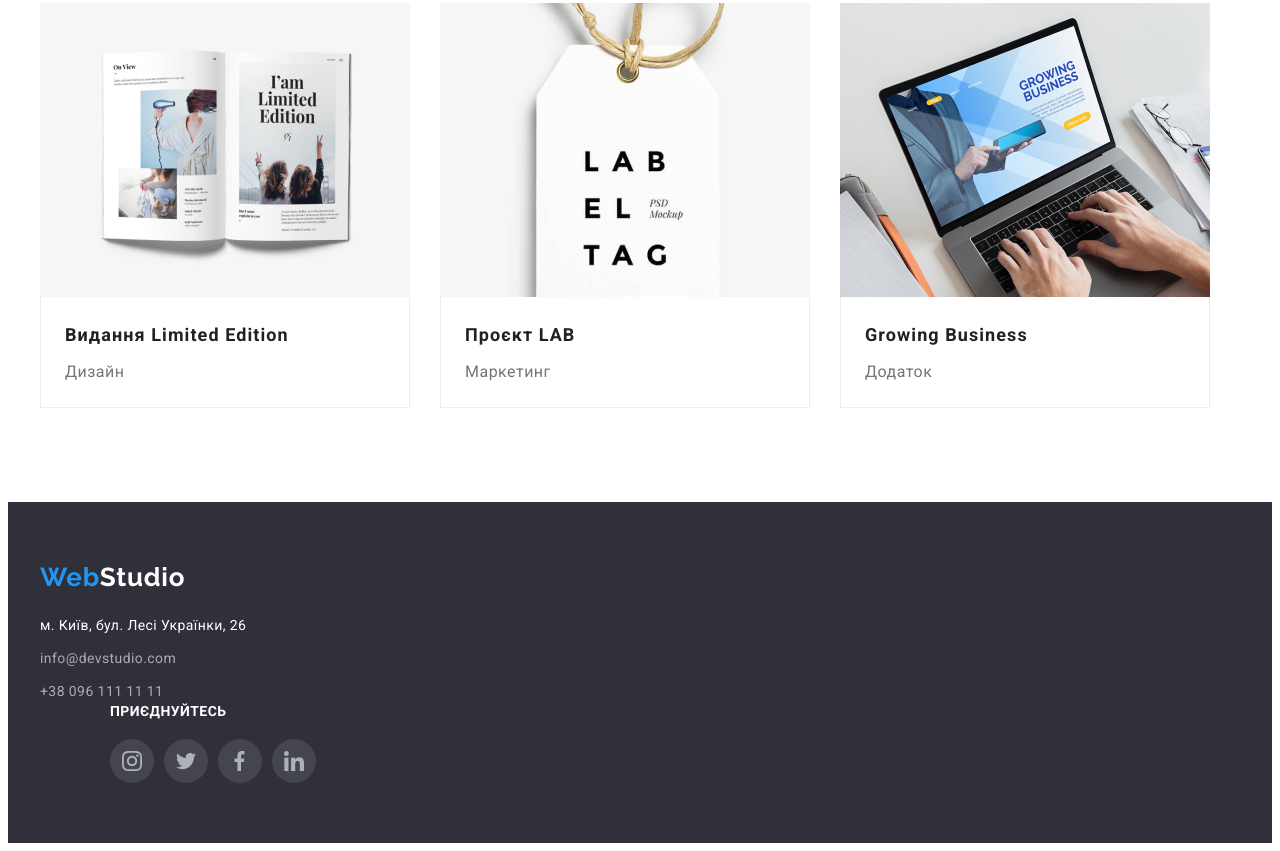
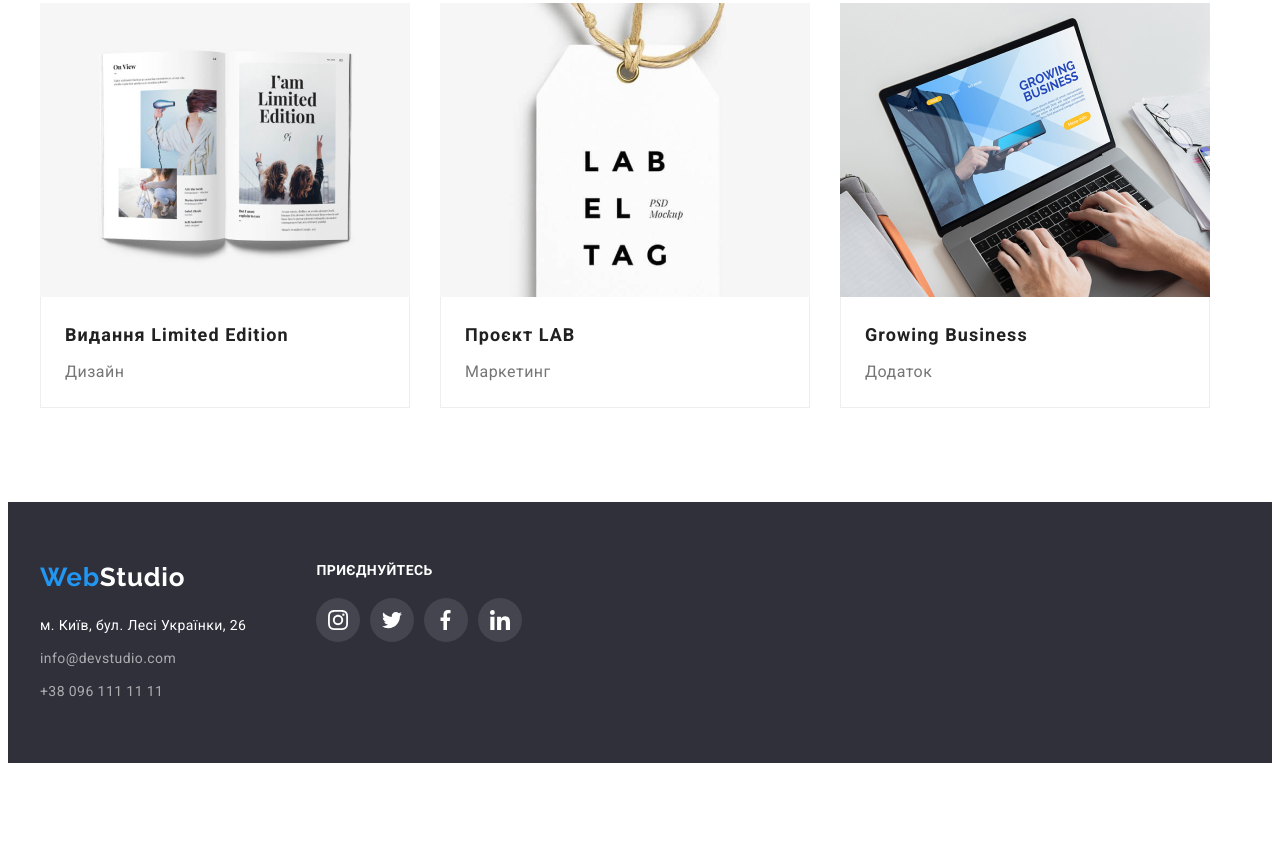
Before and after one commit to Alokhin97/goit-markup-hw-04, a plain HTML site: page portfolio.html in a window 1280 px wide. Shown: the part 1138-1989 px from the top of the page. After the commit the page ends 1909 px from the top, so only its background shows below. Drawn offline with Linux system fonts and the light colour scheme.

Commit message:
07.11.2022.17:55

```diff
--- a/portfolio.html
+++ b/portfolio.html
@@ -135,8 +135,9 @@
                     </ul></div>
                 </section>
         </main>
-        <footer class="page-footer">
+         <footer class="page-footer">
       <div class="container">
+        <div class="container-footer">
           <div class="address-footer">
             <a href="index.html" class="logo-second link">
               Web<span class="colortext-footer">Studio</span>
@@ -169,31 +170,32 @@
             <h2 class="title-join">ПРИЄДНУЙТЕСЬ</h2>
             <ul class="social-list-second">
               <li class="social-item list">
-                <a href="" class="social-link" link
-                  ><svg class="twitter-icon team-icon" width="20" height="20">
+                <a href="" class="social-link-second" link
+                  ><svg class="twitter-icon join-icon" width="20" height="20">
                     <use href="./images/icons.svg#icon-instagram"></use></svg
                 ></a>
               </li>
               <li class="social-item list">
-                <a href="" class="social-link" link
-                  ><svg class="facebook-icon team-icon" width="20" height="20">
+                <a href="" class="social-link-second" link
+                  ><svg class="facebook-icon join-icon" width="20" height="20">
                     <use href="./images/icons.svg#icon-twitter"></use></svg
                 ></a>
               </li>
               <li class="social-item list">
-                <a href="" class="social-link" link
-                  ><svg class="ins-icon team-icon" width="20" height="20">
+                <a href="" class="social-link-second" link
+                  ><svg class="ins-icon join-icon" width="20" height="20">
                     <use href="./images/icons.svg#icon-facebook"></use></svg
                 ></a>
               </li>
               <li class="social-item list">
-                <a href="" class="social-link" link
-                  ><svg class="linkedin-icon team-icon" width="20" height="20">
+                <a href="" class="social-link-second" link
+                  ><svg class="linkedin-icon join-icon" width="20" height="20">
                     <use href="./images/icons.svg#icon-linkedin"></use></svg
                 ></a>
               </li>
             </ul>
           </div>
+        </div>
       </div>
     </footer>
         </body>
```
